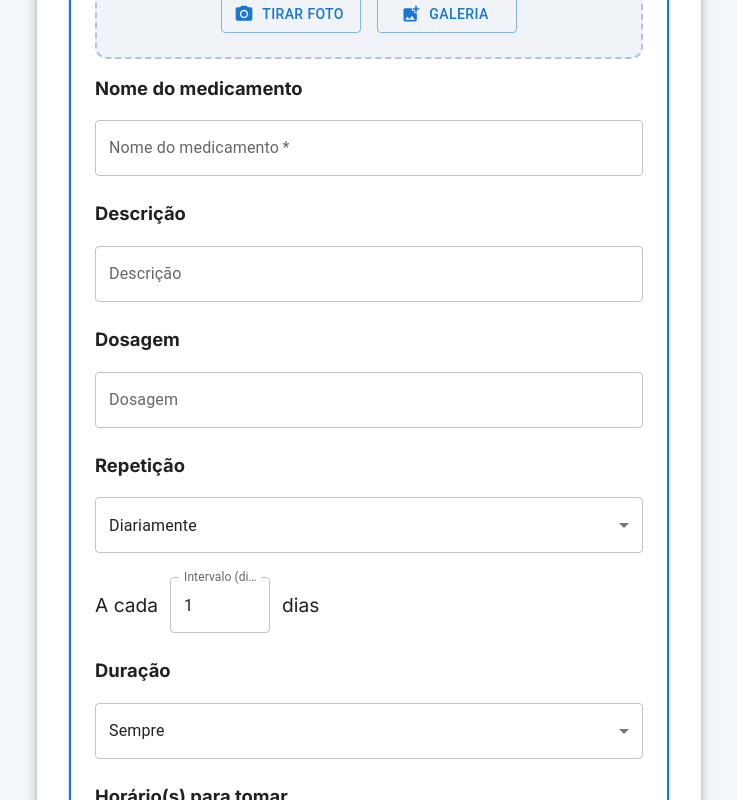
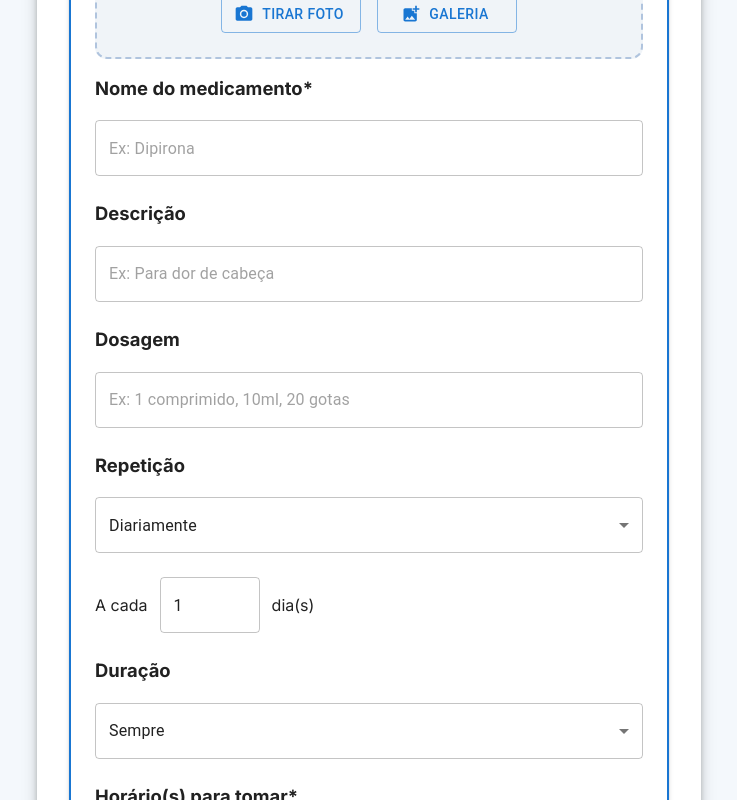
Before and after one commit to aprimeiradeads/ifcode-fe, a React (Vite) app: page /medicines in a window 1280 px wide. Shown: the part 500-1300 px from the top of the page, without its empty margins (271-1008 px from the left). Built offline with nearby package versions, Linux system fonts and the light colour scheme; sample sign-in values are in the browser's storage.

Commit message:
fix: enhance Medicines component with current day initialization and improve form field labels for clarity

```diff
--- a/src/pages/Medicines.tsx
+++ b/src/pages/Medicines.tsx
@@ -12,6 +12,12 @@ import { addMedicine, uploadImageToImgBB } from "../api/medicines";
 import type { Medicine } from "../types/api";
 import ImageInput from "../components/ImageInput";
 
+const getCurrentDay = () => {
+    const days = ["domingo", "segunda", "terca", "quarta", "quinta", "sexta", "sabado"];
+    const today = new Date().getDay();
+    return days[today];
+};
+
 const Medicines: React.FC = () => {
     const navigate = useNavigate();
     const [medicines, setMedicines] = useState<Medicine[]>([]);
@@ -20,7 +26,7 @@ const Medicines: React.FC = () => {
     const [dosagem, setDosagem] = useState("");
     const [repeticao, setRepeticao] = useState<string>("diario");
     const [repeticaoDias, setRepeticaoDias] = useState("1");
-    const [repeticaoSemana, setRepeticaoSemana] = useState("");
+    const [repeticaoSemana, setRepeticaoSemana] = useState(getCurrentDay());
     const [duracao, setDuracao] = useState<string>("sempre");
     const [duracaoTempo, setDuracaoTempo] = useState("");
     const [duracaoDataFinal, setDuracaoDataFinal] = useState("");
@@ -86,9 +92,9 @@ const Medicines: React.FC = () => {
         setNome("");
         setDescricao("");
         setDosagem("");
-        setRepeticao("nao");
+        setRepeticao("diario");
         setRepeticaoDias("1");
-        setRepeticaoSemana("");
+        setRepeticaoSemana(getCurrentDay());
         setDuracao("sempre");
         setDuracaoTempo("");
         setDuracaoDataFinal("");
@@ -175,10 +181,9 @@ const Medicines: React.FC = () => {
                         resetTrigger={resetImageTrigger}
                     />
                     <label style={{ fontWeight: "bold", marginBottom: 2, fontSize: "1.15rem" }}>
-                        Nome do medicamento
+                        Nome do medicamento*
                     </label>
                     <TextField
-                        label="Nome do medicamento"
                         variant="outlined"
                         placeholder="Ex: Dipirona"
                         value={nome}
@@ -191,7 +196,6 @@ const Medicines: React.FC = () => {
                         Descrição
                     </label>
                     <TextField
-                        label="Descrição"
                         variant="outlined"
                         placeholder="Ex: Para dor de cabeça"
                         value={descricao}
@@ -203,7 +207,6 @@ const Medicines: React.FC = () => {
                         Dosagem
                     </label>
                     <TextField
-                        label="Dosagem"
                         variant="outlined"
                         placeholder="Ex: 1 comprimido, 10ml, 20 gotas"
                         value={dosagem}
@@ -234,10 +237,9 @@ const Medicines: React.FC = () => {
                                 alignItems: "center",
                             }}
                         >
-                            <span style={{ fontSize: "1.2rem" }}>A cada</span>
+                            <span style={{ fontSize: "1rem" }}>A cada</span>
                             <TextField
                                 type="number"
-                                label="Intervalo (dias)"
                                 variant="outlined"
                                 placeholder="Ex: 2"
                                 value={repeticaoDias}
@@ -245,7 +247,33 @@ const Medicines: React.FC = () => {
                                 inputProps={{ min: 1 }}
                                 style={{ width: 100 }}
                             />
-                            <span style={{ fontSize: "1.2rem" }}>dias</span>
+                            <span style={{ fontSize: "1rem" }}>dia(s)</span>
+                        </div>
+                    )}
+                    {repeticao === "semanal" && (
+                        <div
+                            style={{
+                                display: "flex",
+                                gap: 12,
+                                marginBottom: 8,
+                                alignItems: "center",
+                            }}
+                        >
+                            <span style={{ fontSize: "1rem" }}>Todo(a)</span>
+                            <Select
+                                value={repeticaoSemana}
+                                onChange={(e) => setRepeticaoSemana(e.target.value)}
+                                displayEmpty
+                                style={{ width: 240 }}
+                            >
+                                <MenuItem value="domingo">Domingo</MenuItem>
+                                <MenuItem value="segunda">Segunda-feira</MenuItem>
+                                <MenuItem value="terca">Terça-feira</MenuItem>
+                                <MenuItem value="quarta">Quarta-feira</MenuItem>
+                                <MenuItem value="quinta">Quinta-feira</MenuItem>
+                                <MenuItem value="sexta">Sexta-feira</MenuItem>
+                                <MenuItem value="sabado">Sábado</MenuItem>
+                            </Select>
                         </div>
                     )}
 
@@ -265,7 +293,6 @@ const Medicines: React.FC = () => {
                     {duracao === "quantidade" && (
                         <TextField
                             type="number"
-                            label="Quantidade de vezes"
                             variant="outlined"
                             placeholder="Ex: 10"
                             value={duracaoTempo}
@@ -278,7 +305,6 @@ const Medicines: React.FC = () => {
                     {duracao === "data" && (
                         <TextField
                             type="date"
-                            label="Data final"
                             variant="outlined"
                             placeholder="Ex: 2025-12-31"
                             value={duracaoDataFinal}
@@ -295,7 +321,7 @@ const Medicines: React.FC = () => {
                             fontSize: "1.15rem",
                         }}
                     >
-                        Horário(s) para tomar
+                        Horário(s) para tomar*
                     </label>
                     {times.map((time, idx) => (
                         <div
@@ -311,7 +337,7 @@ const Medicines: React.FC = () => {
                                 type="time"
                                 label={`Horário ${idx + 1}`}
                                 variant="outlined"
-                                placeholder="Ex: 08:00"
+                                required
                                 value={time}
                                 onChange={(e) => {
                                     const newTimes = [...times];
```
